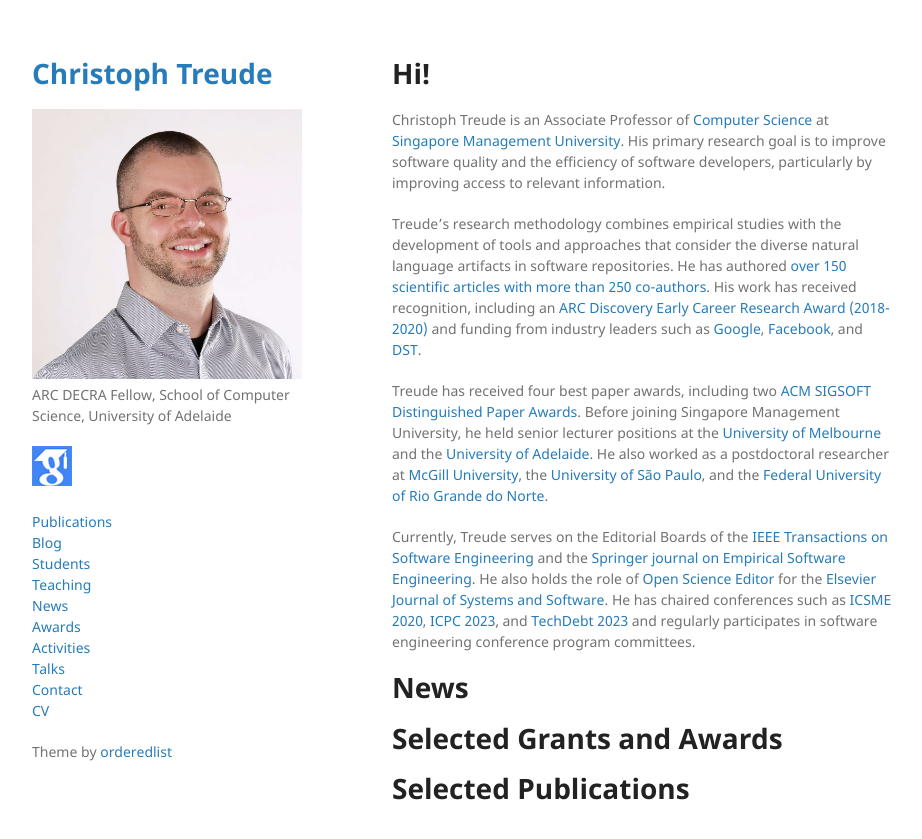
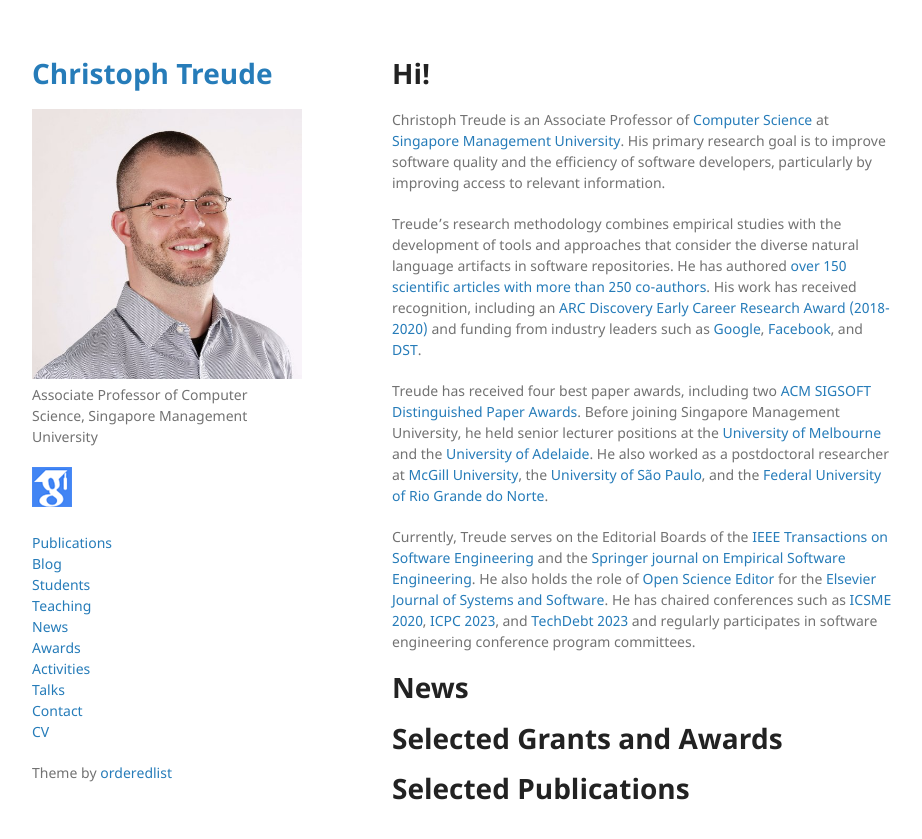
Before and after one commit to ctreude/ctreude.github.io, a Jekyll site: the page built from index.md, in a window 1280 px wide. Shown: the top 839 px of the page, without its empty margins (178-1100 px from the left). Built offline with Jekyll 4.4.1, drawn with Linux system fonts in a browser that asks for light colours; our own code applies the rules of GitHub Pages for plain Markdown files.

Commit message:
title update

```diff
--- a/_config.yml
+++ b/_config.yml
@@ -1,6 +1,6 @@
 title: Christoph Treude
 logo: /assets/img/christoph.jpg
-description: ARC DECRA Fellow, School of Computer Science, University of Adelaide
+description: Associate Professor of Computer Science, Singapore Management University
 show_downloads: false
 google_analytics:
 theme: jekyll-theme-minimal
```
